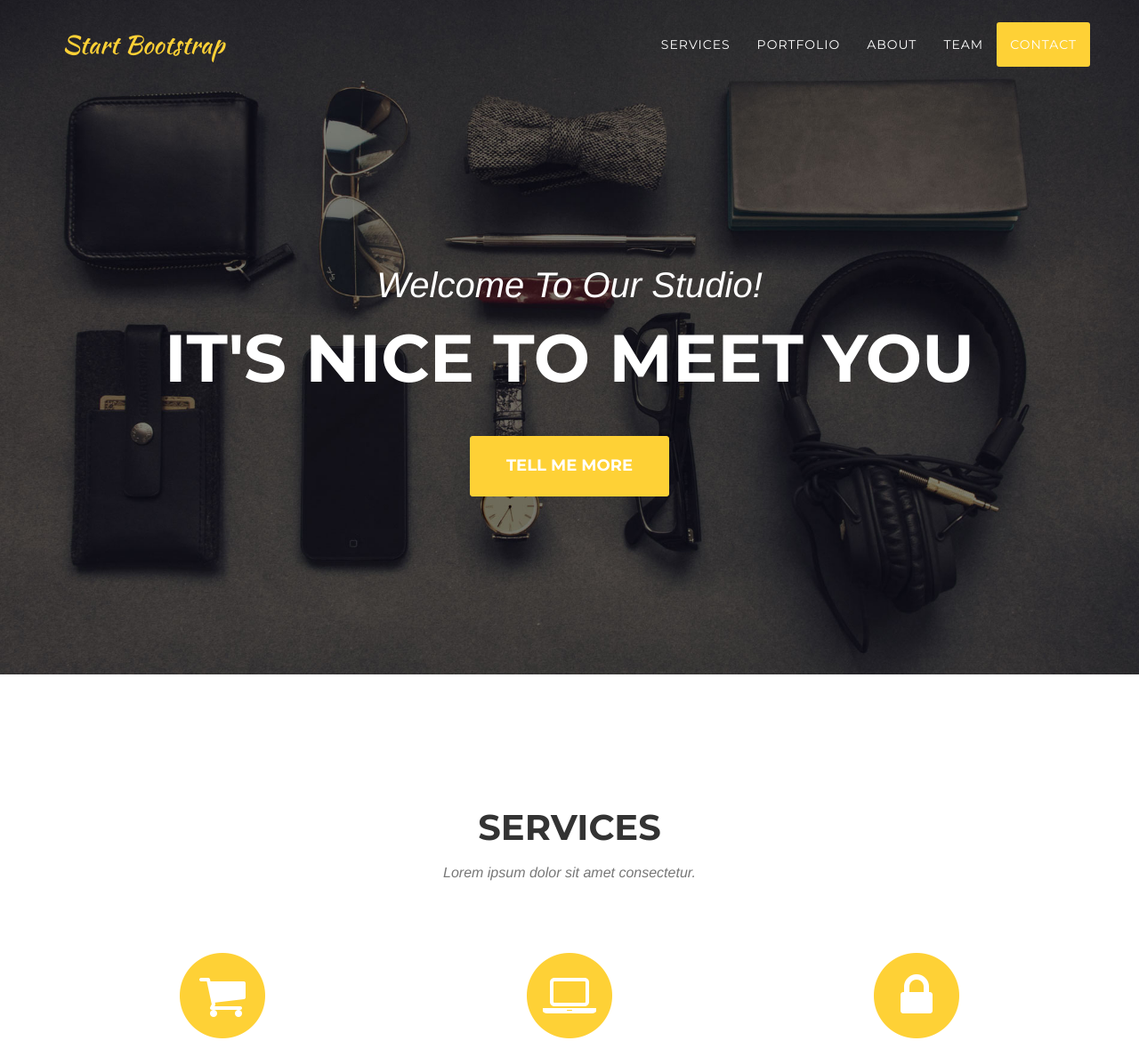
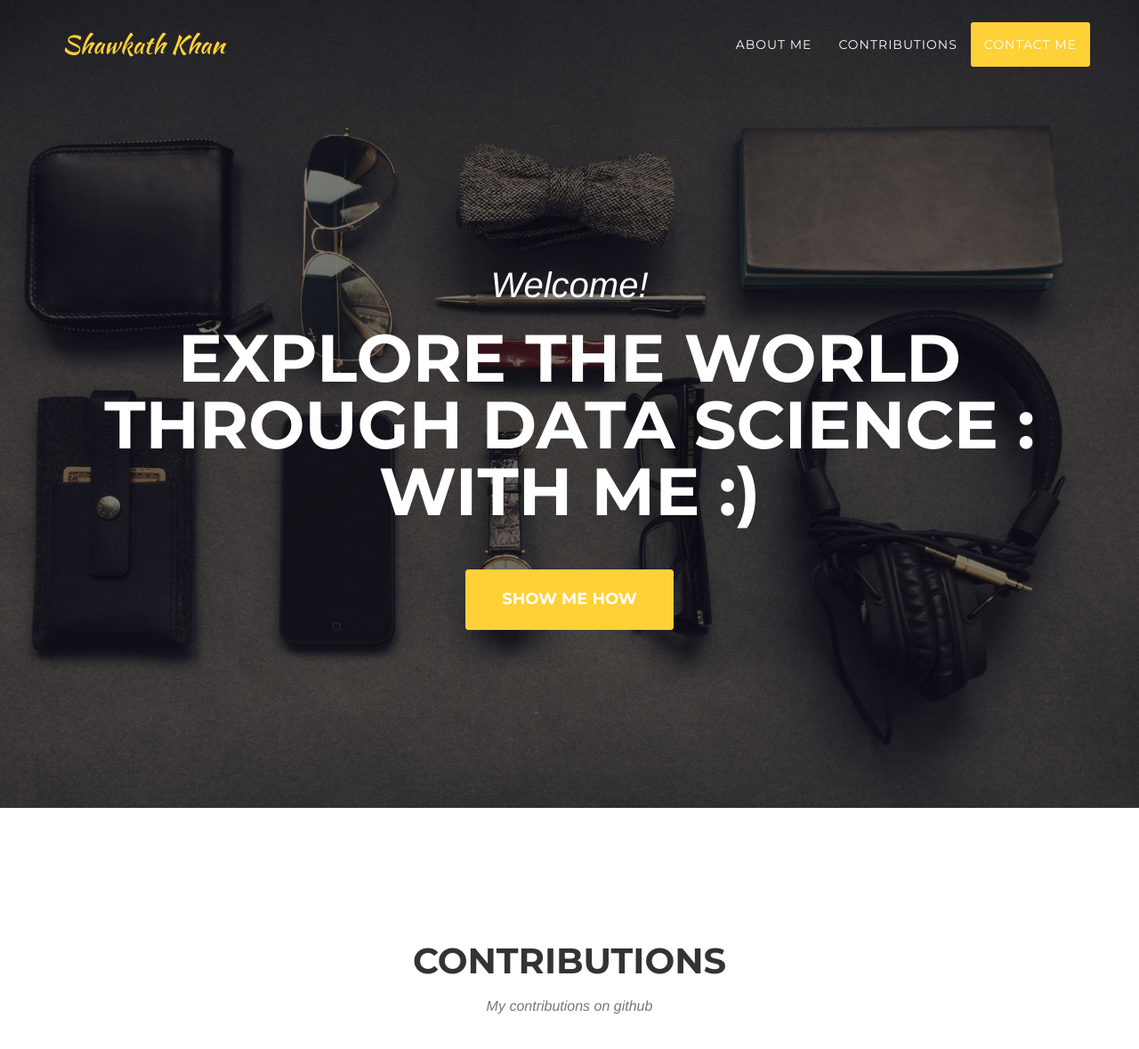
Before and after one commit to shawkath/shawkath.github.io, a plain HTML site: page index.html in a window 1280 px wide. Shown: the top 1179 px of the page at 89% size. Drawn offline with nearby package versions, Linux system fonts and the light colour scheme; a web font is replaced by a local one.

Commit message:
updated html

```diff
--- a/index.html
+++ b/index.html
@@ -9,7 +9,7 @@
     <meta name="description" content="">
     <meta name="author" content="">
 
-    <title>Agency - Start Bootstrap Theme</title>
+    <title>Shawkath Khan's - Personal Page</title>
 
     <!-- Bootstrap Core CSS -->
     <link href="css/bootstrap.min.css" rel="stylesheet">
@@ -46,7 +46,7 @@
                     <span class="icon-bar"></span>
                     <span class="icon-bar"></span>
                 </button>
-                <a class="navbar-brand page-scroll" href="#page-top">Start Bootstrap</a>
+                <a class="navbar-brand page-scroll" href="#page-top">Shawkath Khan</a>
             </div>
 
             <!-- Collect the nav links, forms, and other content for toggling -->
@@ -56,19 +56,13 @@
                         <a href="#page-top"></a>
                     </li>
                     <li>
-                        <a class="page-scroll" href="#services">Services</a>
+                        <a class="page-scroll" href="#about">About Me</a>
                     </li>
                     <li>
-                        <a class="page-scroll" href="#portfolio">Portfolio</a>
+                        <a class="page-scroll" href="#team">Contributions</a>
                     </li>
                     <li>
-                        <a class="page-scroll" href="#about">About</a>
-                    </li>
-                    <li>
-                        <a class="page-scroll" href="#team">Team</a>
-                    </li>
-                    <li>
-                        <a class="page-scroll" href="#contact">Contact</a>
+                        <a class="page-scroll" href="#contact">Contact Me</a>
                     </li>
                 </ul>
             </div>
@@ -81,20 +75,20 @@
     <header>
         <div class="container">
             <div class="intro-text">
-                <div class="intro-lead-in">Welcome To Our Studio!</div>
-                <div class="intro-heading">It's Nice To Meet You</div>
-                <a href="#services" class="page-scroll btn btn-xl">Tell Me More</a>
+                <div class="intro-lead-in">Welcome!</div>
+                <div class="intro-heading">EXPLORE THE WORLD THROUGH DATA SCIENCE :  WITH ME :) </div>
+                <a href="#services" class="page-scroll btn btn-xl">SHOW ME HOW</a>
             </div>
         </div>
     </header>
 
     <!-- Services Section -->
-    <section id="services">
+    <section id="Contributions">
         <div class="container">
             <div class="row">
                 <div class="col-lg-12 text-center">
-                    <h2 class="section-heading">Services</h2>
-                    <h3 class="section-subheading text-muted">Lorem ipsum dolor sit amet consectetur.</h3>
+                    <h2 class="section-heading">Contributions</h2>
+                    <h3 class="section-subheading text-muted">My contributions on github</h3>
                 </div>
             </div>
             <div class="row text-center">
```
